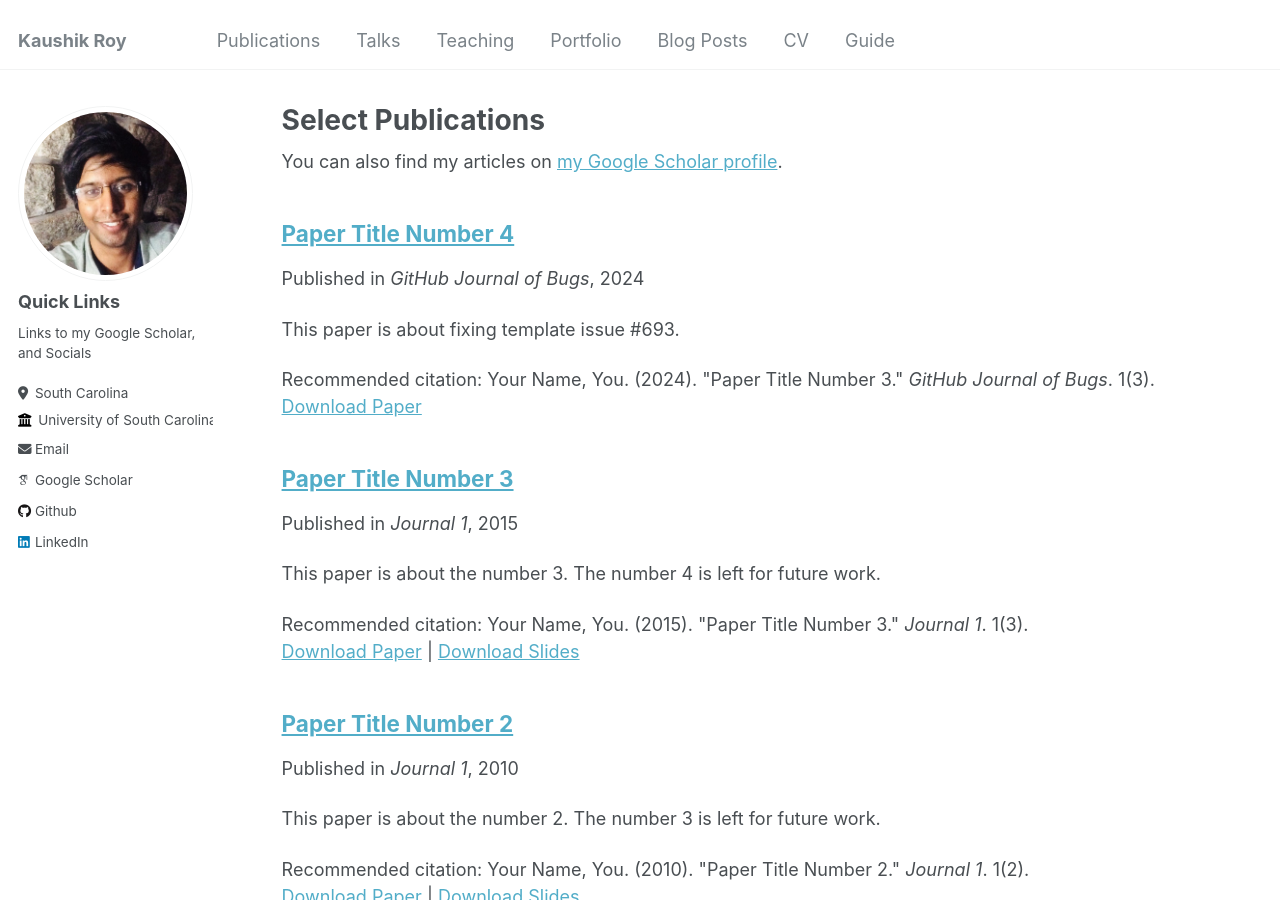
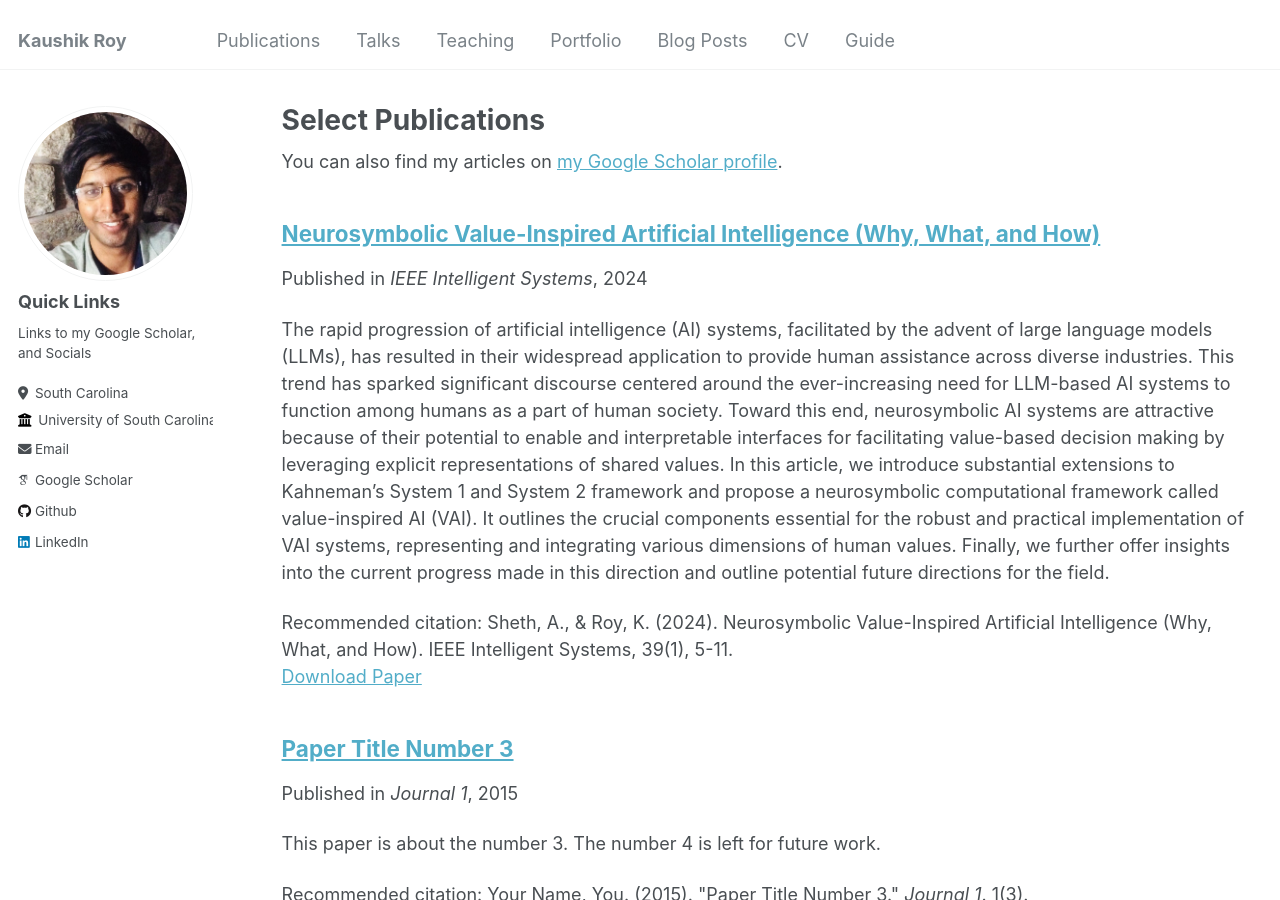
Before and after one commit to kauroy1994/home, a Jekyll site: the page built from _pages/publications.md, in a window 1280 px wide and 900 px high. Built offline with Jekyll 4.4.1, drawn with Linux system fonts in a browser that asks for light colours; some web fonts are replaced.

Commit message:
Update 2024-02-17-paper-title-number-4.md

```diff
--- a/_publications/2024-02-17-paper-title-number-4.md
+++ b/_publications/2024-02-17-paper-title-number-4.md
@@ -1,12 +1,11 @@
 ---
-title: "Paper Title Number 4"
+title: "Neurosymbolic Value-Inspired Artificial Intelligence (Why, What, and How)"
 collection: publications
 permalink: /publication/2024-02-17-paper-title-number-4
-excerpt: 'This paper is about fixing template issue #693.'
-date: 2024-02-17
-venue: 'GitHub Journal of Bugs'
-paperurl: 'http://academicpages.github.io/files/paper3.pdf'
-citation: 'Your Name, You. (2024). &quot;Paper Title Number 3.&quot; <i>GitHub Journal of Bugs</i>. 1(3).'
+excerpt: 'The rapid progression of artificial intelligence (AI) systems, facilitated by the advent of large language models (LLMs), has resulted in their widespread application to provide human assistance across diverse industries. This trend has sparked significant discourse centered around the ever-increasing need for LLM-based AI systems to function among humans as a part of human society. Toward this end, neurosymbolic AI systems are attractive because of their potential to enable and interpretable interfaces for facilitating value-based decision making by leveraging explicit representations of shared values. In this article, we introduce substantial extensions to Kahneman’s System 1 and System 2 framework and propose a neurosymbolic computational framework called value-inspired AI (VAI). It outlines the crucial components essential for the robust and practical implementation of VAI systems, representing and integrating various dimensions of human values. Finally, we further offer insights into the current progress made in this direction and outline potential future directions for the field.'
+venue: 'IEEE Intelligent Systems'
+paperurl: 'https://ieeexplore.ieee.org/abstract/document/10453391'
+citation: 'Sheth, A., & Roy, K. (2024). Neurosymbolic Value-Inspired Artificial Intelligence (Why, What, and How). IEEE Intelligent Systems, 39(1), 5-11.'
 ---
 
 The contents above will be part of a list of publications, if the user clicks the link for the publication than the contents of section will be rendered as a full page, allowing you to provide more information about the paper for the reader. When publications are displayed as a single page, the contents of the above "citation" field will automatically be included below this section in a smaller font.
```
